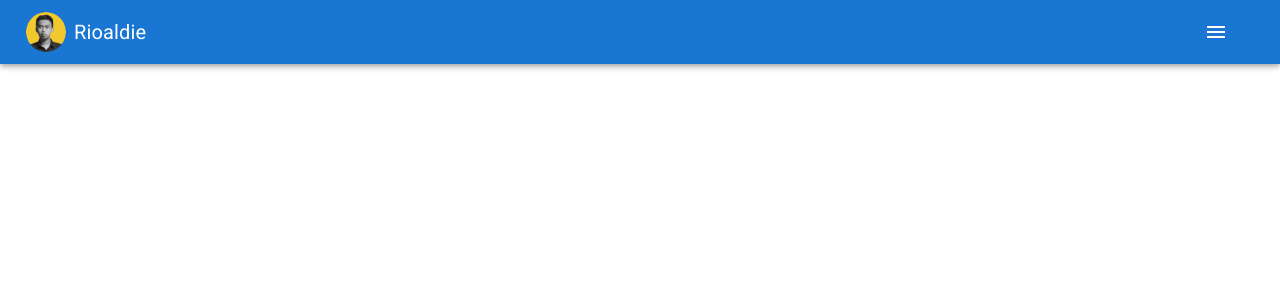
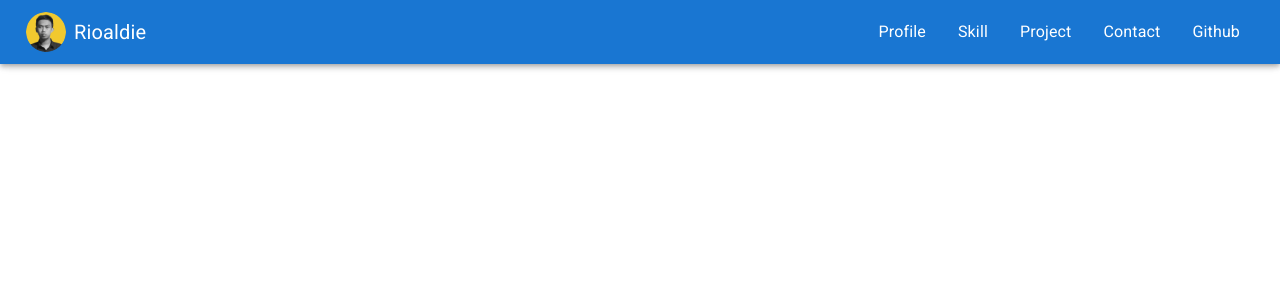
Before and after one commit to RioAldie/portfolio, a Next.js app: page /component/organism/navbar in a window 1280 px wide. Shown: the top 300 px of the page. Built offline with nearby package versions, Linux system fonts and the light colour scheme.

Commit message:
remake skills and navbar

```diff
--- a/pages/component/organism/navbar/index.tsx
+++ b/pages/component/organism/navbar/index.tsx
@@ -1,4 +1,4 @@
-import { AppBar, Avatar, Box, CssBaseline, IconButton, Menu, MenuItem, styled, Toolbar, Typography } from '@mui/material';
+import { AppBar, Avatar, Box, CssBaseline, IconButton, List, ListItem, ListItemButton, ListItemText, Menu, MenuItem, styled, Toolbar, Typography } from '@mui/material';
 import MenuIcon from '@mui/icons-material/Menu';
 
 const LogoStyled = styled(Box)({
@@ -22,21 +22,52 @@ export default function Navbar(){
                   Rioaldie
                 </Typography>
               </LogoStyled>
+
+
               <Typography variant="h6" component="div" sx={{ flexGrow: 1 }}>
 
-                </Typography>
+              </Typography>
 
-
-              <IconButton
+              <Box sx={{display:'flex', flexDirection:'row',alignItems:'center'}}>
+              <List sx={{display:{xs:'none',sm: 'none', md:'flex'},flexDirection:'row',height:'40px'}}>
+                  <ListItem  disablePadding>
+                    <ListItemButton sx={{ textAlign: 'center' }}>
+                      <ListItemText primary={'Profile'} />
+                    </ListItemButton>
+                  </ListItem>
+                  <ListItem  disablePadding>
+                    <ListItemButton sx={{ textAlign: 'center' }}>
+                      <ListItemText primary={'Skill'} />
+                    </ListItemButton>
+                  </ListItem>
+                  <ListItem  disablePadding>
+                    <ListItemButton sx={{ textAlign: 'center' }}>
+                      <ListItemText primary={'Project'} />
+                    </ListItemButton>
+                  </ListItem>
+                  <ListItem  disablePadding>
+                    <ListItemButton sx={{ textAlign: 'center' }}>
+                      <ListItemText primary={'Contact'} />
+                    </ListItemButton>
+                  </ListItem>
+                  <ListItem  disablePadding>
+                    <ListItemButton sx={{ textAlign: 'center' }}>
+                      <ListItemText primary={'Github'} />
+                    </ListItemButton>
+                  </ListItem>
+              </List>
+                <IconButton
                 size="large"
                 edge="start"
                 color="inherit"
                 aria-label="menu"
-                sx={{ mr: 2 }}
+                sx={{ mr: 2 ,display:{sm: 'block', md:'none'}}}
               >
 
                 <MenuIcon />
               </IconButton>
+              </Box>
+
             </Toolbar>
           </AppBar>
         </Box>
--- a/pages/index.tsx
+++ b/pages/index.tsx
@@ -24,6 +24,7 @@ const Home: NextPage = () => {
     <CssBaseline/>
     <Head>
       <title>rioaldie</title>
+      <link rel="icon" type="image/x-icon" href="/image/rio.png"></link>
     </Head>
     <ThemeProvider theme={DarkTheme}>
       <Box bgcolor={'background.default'} color={'white'}>
@@ -33,7 +34,7 @@ const Home: NextPage = () => {
         <Hero />
         </Stack>
         <Stack justifyContent={'center'} alignItems={'center'}>
-          <Skill/>
+          <Skills/>
         </Stack>
         <Stack justifyContent={'center'} alignItems={'center'}>
           <Project/>
```
Also changed, not shown: pages/component/molekuls/skill-item/index.tsx (added, +7 -0 lines), pages/component/organism/banner/index.tsx (+1 -1 lines), pages/component/organism/project/index.tsx (+2 -2 lines), pages/component/organism/skill/index.tsx (+7 -1 lines), pages/component/skills/index.tsx (+0 -15 lines).
